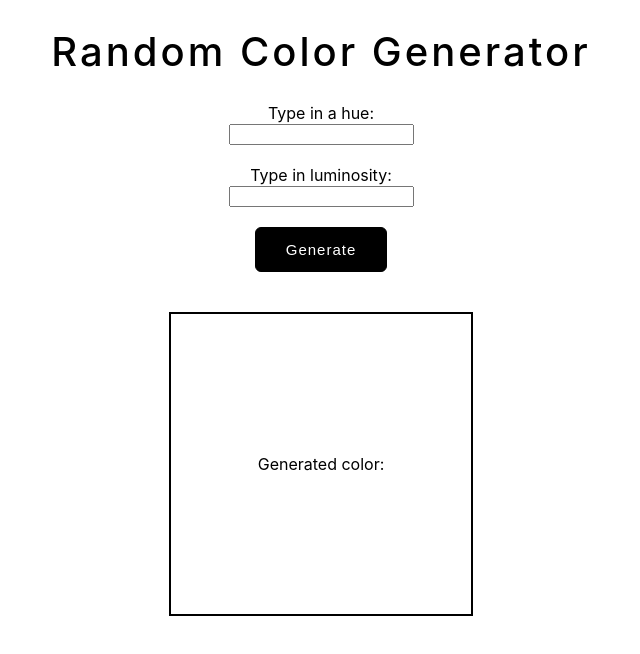
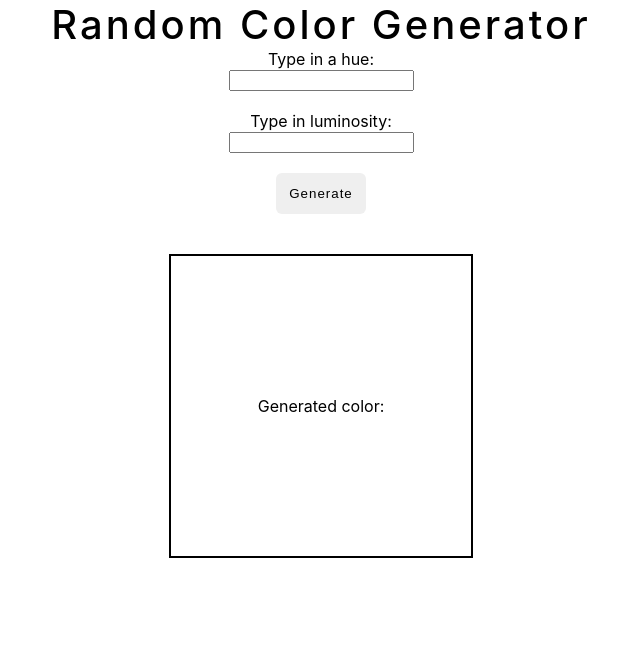
Before and after one commit to AnnaKarinaB/react-random-color-generator, a React (Create React App) app: page / in a window 1280 px wide. Shown: the top 654 px of the page, without its empty margins (319-959 px from the left). Built offline with nearby package versions, Linux system fonts and the light colour scheme.

Commit message:
Update Error Messages

```diff
--- a/package.json
+++ b/package.json
@@ -47,7 +47,7 @@
     "@types/testing-library__jest-dom": "^5.14.3",
     "@typescript-eslint/eslint-plugin": "5.22.0",
     "@typescript-eslint/parser": "5.22.0",
-    "@upleveled/eslint-config-upleveled": "2.10.2",
+    "@upleveled/eslint-config-upleveled": "2.11.0",
     "@upleveled/eslint-plugin-upleveled": "2.1.5",
     "eslint": "8.14.0",
     "eslint-config-react-app": "7.0.1",
--- a/src/App.js
+++ b/src/App.js
@@ -12,18 +12,15 @@ function App() {
   const [colorLuminosity, setColorLuminosity] = useState('');
 
   // styled components
-  const StyleHeading = styled.h1`
-    font-size: 40px;
-    color: #000000;
-    font-weight: 500;
-    letter-spacing: 3px;
-  `;
-
+  const Header = styled.header({
+    fontSize: 40,
+    fontWeight: 500,
+    letterSpacing: 3,
+  });
   return (
     <div className="App">
-      <StyleHeading>Random Color Generator</StyleHeading>
+      <Header>Random Color Generator</Header>
       <div>
-        {/* Creates two inputs to ask for a hue and luminosity. */}
         <label htmlFor="hue">Type in a hue:</label>
         <br />
         <input id="hue" onChange={(event) => setColorHue(event.target.value)} />
@@ -37,7 +34,6 @@ function App() {
         />
         <br />
         <br />
-        {/* Button component that onClick call randomColor() */}
         <Button
           text="Generate"
           onClick={() => {
@@ -52,7 +48,6 @@ function App() {
         <br />
         <br />
         <br />
-        {/* ColoredBox component */}
         <ColoredBox color={color} />
       </div>
     </div>
--- a/src/Button.js
+++ b/src/Button.js
@@ -1,20 +1,18 @@
 import styled from '@emotion/styled';
 
 function Button(props) {
-  const StyledButton = styled.button`
-    color: #ffffff;
-    font-size: 15px;
-    font-weight: 200;
-    letter-spacing: 1px;
-    padding: 13px 30px 13px;
-    outline: 0;
-    border: 1px solid black;
-    border-radius: 6px;
-    cursor: pointer;
-    position: relative;
-    background-color: #000000;
-  `;
-
+  const StyledButton = styled.button({
+    color: (155, 102, 102),
+    fontsize: 15,
+    fontWeight: 200,
+    letterSpacing: 1,
+    padding: 13,
+    30: 13,
+    outline: 0,
+    border: 1,
+    borderRadius: 6,
+    backgroundColor: (155, 102, 102),
+  });
   return <StyledButton onClick={props.onClick}>{props.text}</StyledButton>;
 }
 export default Button;
```
Also changed, not shown: 2 other files (tests, documents, lock files or other folders).
